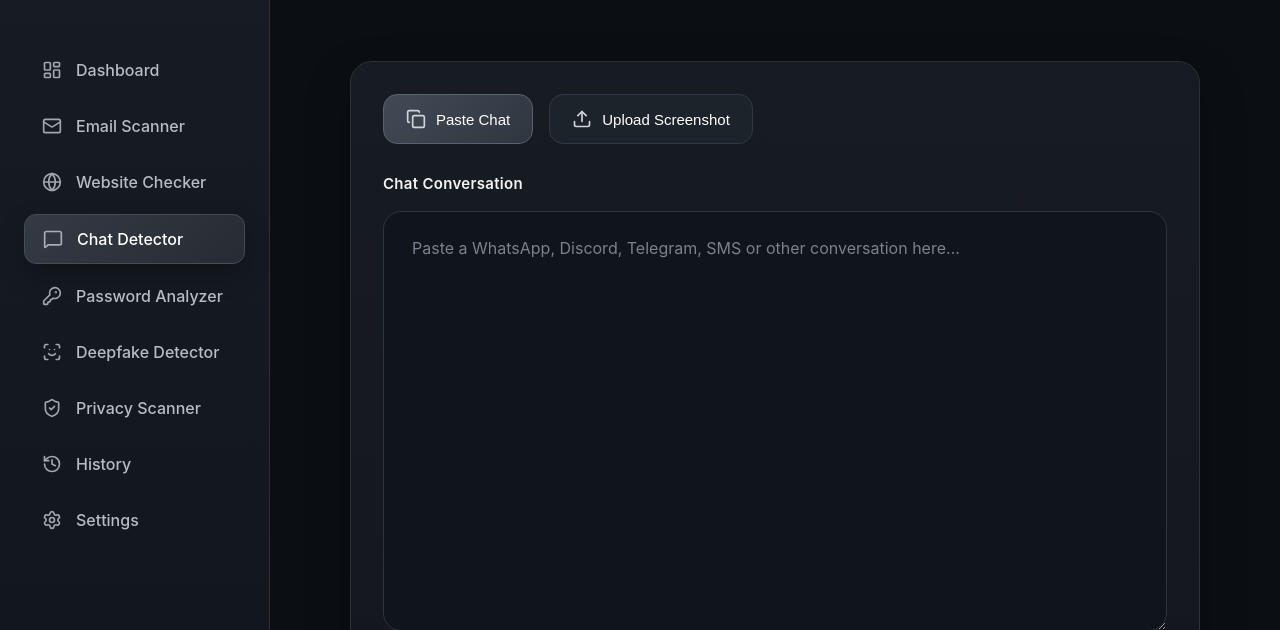
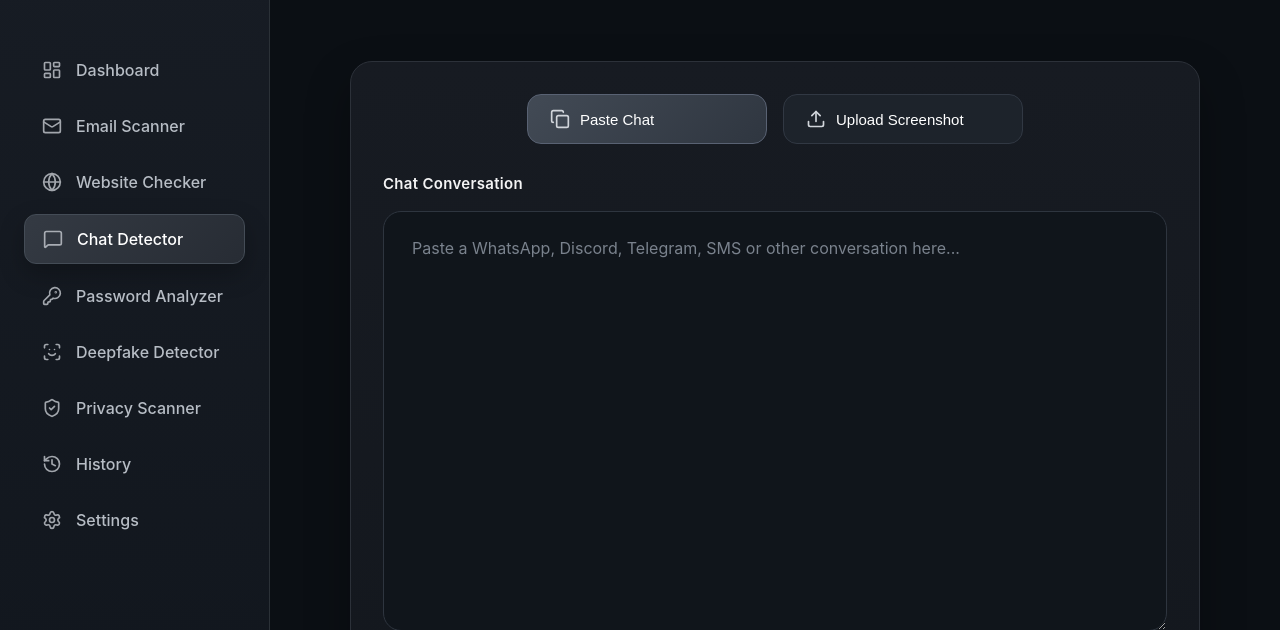
Before and after one commit to f1ygh0n/Soteria, a Flask app: page /chat in a window 1280 px wide. Shown: the part 181-811 px from the top of the page. Run offline with Flask 3, Linux system fonts and the light colour scheme.

Commit message:
Chat Detector Bug Fixes

```diff
--- a/ai/prompt_templates.py
+++ b/ai/prompt_templates.py
@@ -107,4 +107,6 @@ Return ONLY valid JSON.
 
     "recommendation": "..."
 }
+
+Don't make summary or reasons too long.
 """
--- a/static/css/scanner.css
+++ b/static/css/scanner.css
@@ -1298,3 +1298,19 @@
     display: none !important;
 
 }
+
+.input-methods-center {
+
+    display: flex;
+
+    justify-content: center;
+
+    gap: 16px;
+
+}
+
+.input-methods-center .method-button {
+
+    flex: 0 0 240px;
+
+}
--- a/templates/chat.html
+++ b/templates/chat.html
@@ -4,11 +4,11 @@
 
 <div class="page-container">
 
-    <form method="POST" enctype="multipart/form-data">
+    <form method="POST" enctype="multipart/form-data" class="scan-form">
 
         <div class="email-container">
 
-            <div class="input-methods">
+            <div class="input-methods input-methods-center">
 
                 <button
                     type="button"
```
